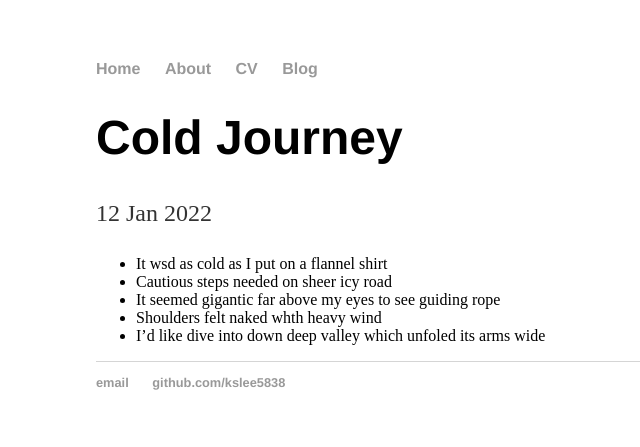
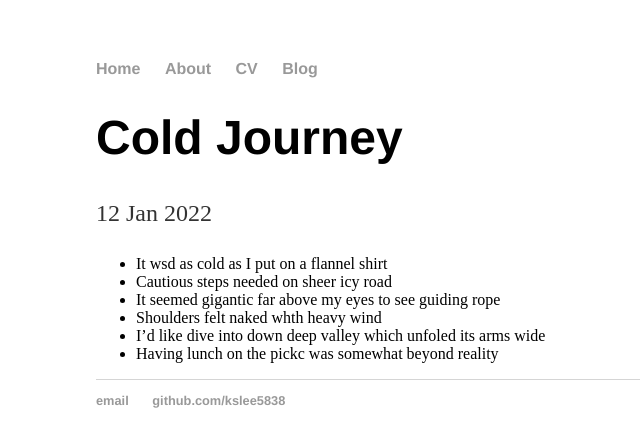
Before and after one commit to kslee5838/kslee5838.github.io, a Jekyll site: the page built from _posts/2022-01-12-cold-journey.md, in a window 1280 px wide. Shown: the top 447 px of the page, without its empty margins (96-736 px from the left). Built offline with Jekyll 4.4.1, drawn with Linux system fonts in a browser that asks for light colours; our own code applies the rules of GitHub Pages for plain Markdown files.

Commit message:
Update 2022-01-12-cold-journey.md

```diff
--- a/_posts/2022-01-12-cold-journey.md
+++ b/_posts/2022-01-12-cold-journey.md
@@ -3,3 +3,4 @@
 - It seemed gigantic far above my eyes to see guiding rope
 - Shoulders felt naked whth heavy wind
 - I'd like dive into down deep valley which unfoled its arms wide
+- Having lunch on the pickc was somewhat beyond reality
```
